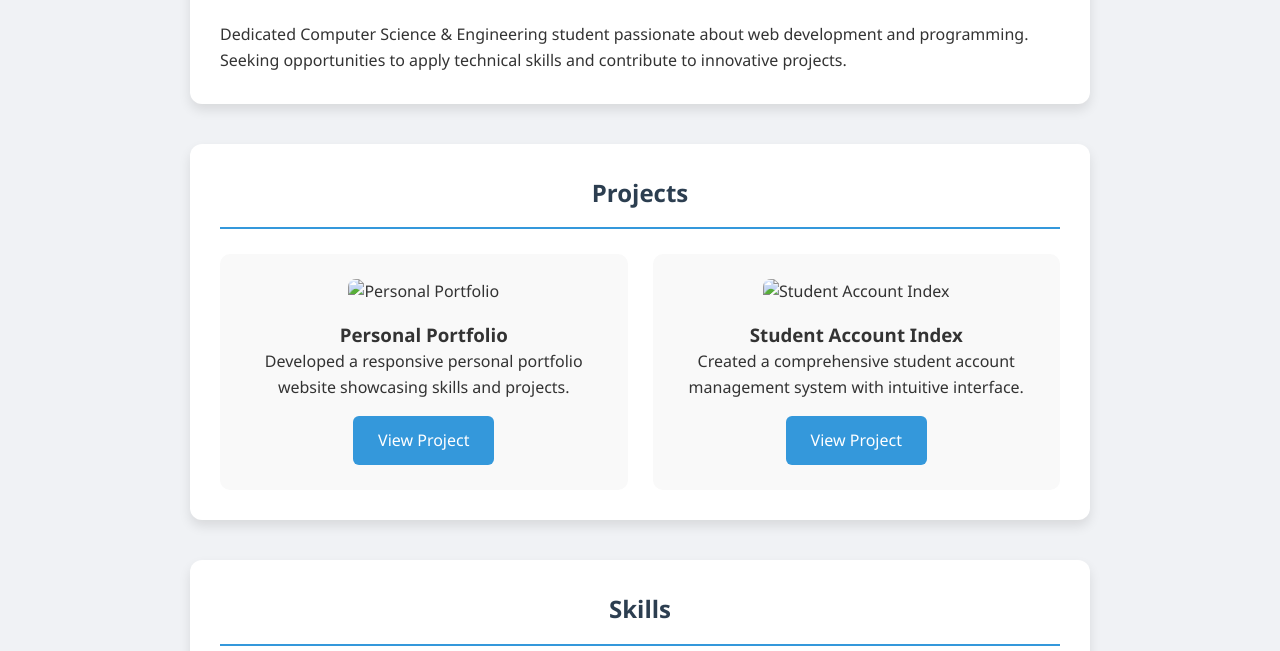
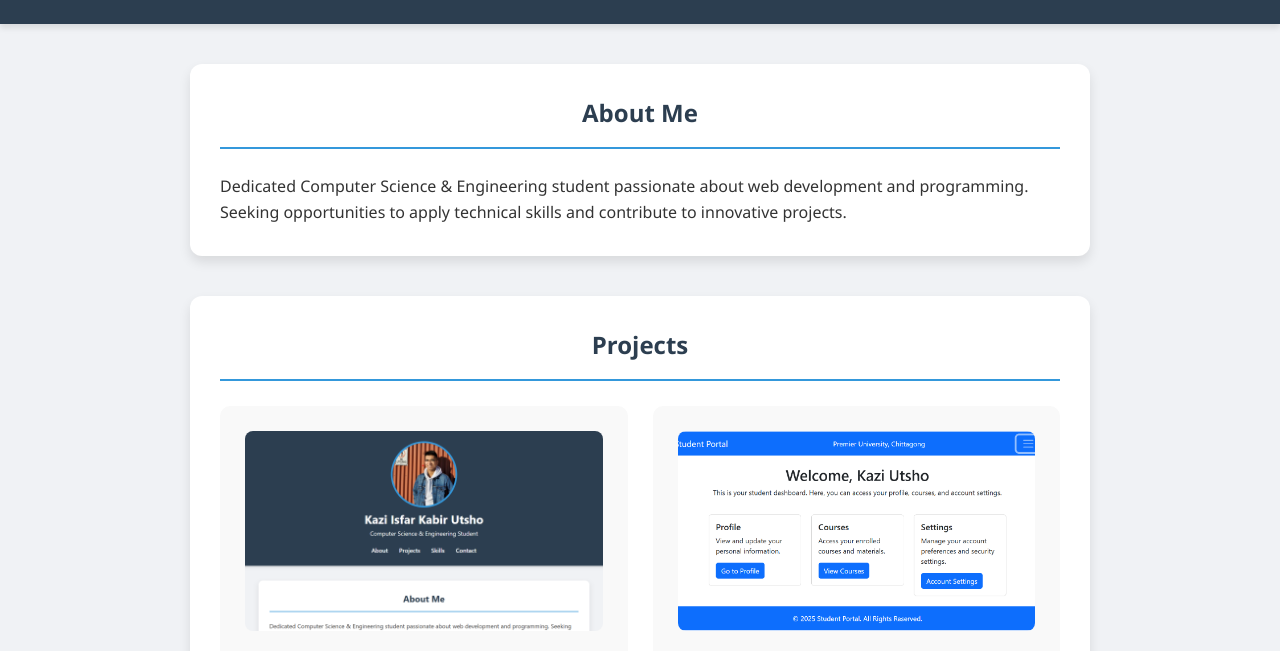
Before and after one commit to Sonar-bangla/utsho, a plain HTML site: page index.html in a window 1280 px wide. Shown: the part 346-997 px from the top of the page. Drawn offline with Linux system fonts and the light colour scheme; the site is published under a folder, as on GitHub Pages, so addresses that start at the root find nothing.

Commit message:
Update index.html

```diff
--- a/index.html
+++ b/index.html
@@ -248,7 +248,7 @@
 <body>
     <header>
         <div class="profile-container">
-            <img src="/profile.jpg" alt="Kazi Isfar Kabir Utsha" class="profile-pic">
+            <img src="./profile.jpg" alt="Kazi Isfar Kabir Utsha" class="profile-pic">
             <h1>Kazi Isfar Kabir Utsha</h1>
             <p class="subtitle">Computer Science & Engineering Student</p>
         </div>
@@ -272,16 +272,16 @@
             <h2>Projects</h2>
             <div class="project-grid">
                 <div class="project-card">
-                    <img src="/project1.png" alt="Personal Portfolio" class="project-image">
+                    <img src="./project1.png" alt="Personal Portfolio" class="project-image">
                     <h3>Personal Portfolio</h3>
                     <p>Developed a responsive personal portfolio website showcasing skills and projects.</p>
                     <a href="./index.html" class="btn">View Project</a>
                 </div>
                 <div class="project-card">
-                    <img src="/project2.png" alt="Student Account Index" class="project-image">
+                    <img src="./project2.png" alt="Student Account Index" class="project-image">
                     <h3>Student Account Index</h3>
                     <p>Created a comprehensive student account management system with intuitive interface.</p>
-                    <a href="/sli/index.html" class="btn">View Project</a>
+                    <a href="./sli/index.html" class="btn">View Project</a>
                 </div>
 
             </div>
```
